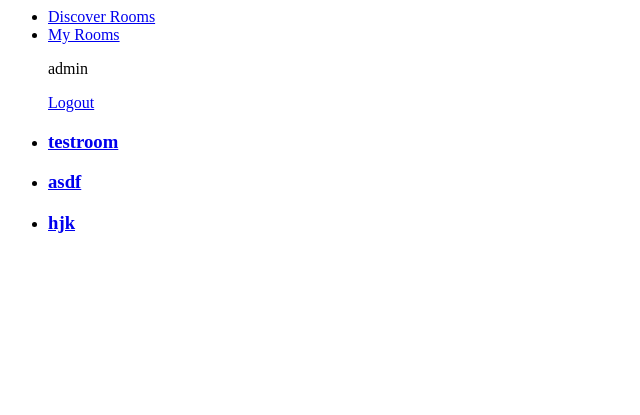
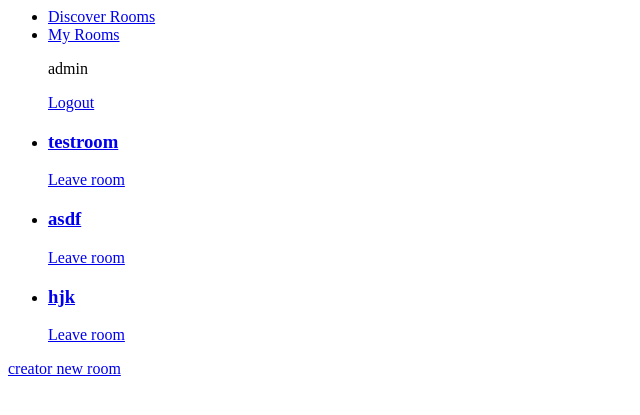
Before and after one commit to KingGorgeOfIRL/SSDassign, a Django app: page /myrooms/ in a window 1280 px wide. Shown: the top 415 px of the page, without its empty margins (0-640 px from the left). Run offline with Django 4.2, Linux system fonts and the light colour scheme; a user stored in the database is signed in; data comes from the database, SQL or seed files in the repository; both versions use the stored data as it was after the commit.

Commit message:
manual room create form

```diff
--- a/MainPage/ForumPage/models.py
+++ b/MainPage/ForumPage/models.py
@@ -7,7 +7,7 @@ class ForumRoom(models.Model):
     description = models.CharField(max_length=100,null=True)
     roomCreator = models.ForeignKey(User, on_delete= models.SET_NULL,null=True, related_name='creator')
     roomModerator = models.ForeignKey(User, on_delete=models.SET_NULL, null=True, related_name='moderator')
-    memberList = models.ManyToManyField(User, related_name='members')
+    memberList = models.ManyToManyField(User, related_name='members',null=True)
 
 class Comment(models.Model):
     commentId = models.AutoField(primary_key=True)
--- a/MainPage/ForumPage/urls.py
+++ b/MainPage/ForumPage/urls.py
@@ -14,6 +14,12 @@ urlpatterns = [
     path('myrooms/', views.myrooms,name='myrooms'),
     path('AccountDetails/',views.Accountdets,name='Accountdets'),
     path('room/<str:pk>/',views.room,name='room'),
+#CRUD
+    path('create_room/', views.createRoom, name='createRoom'),
+    path('edit_room/<str:pk>',views.editRoom,name='editRoom'),
+    path('delete_room/<str:pk>',views.deleteRoom,name='deleteRoom'),
+    path('leave_room/<str:pk>',views.leaveRoom,name='leaveRoom'),
+    path('join_room/<str:pk>',views.joinRoom,name='joinRoom'),
+    path('delete_message/<int:pk>',views.deleteMessage,name='deleteMessage'),
     path('add-comment/', views.addComment, name='addComment'),
-
 ]
--- a/MainPage/ForumPage/views.py
+++ b/MainPage/ForumPage/views.py
@@ -7,7 +7,7 @@ from .models import ForumRoom, Comment
 from django.contrib import messages
 from django.contrib.auth.decorators import login_required
 from django.contrib.auth import authenticate, login,logout
-from .forms import SignupForm
+from .forms import *
 from django.contrib.auth import get_user_model
 from django.utils.http import urlsafe_base64_encode, urlsafe_base64_decode
 from django.contrib.sites.shortcuts import get_current_site
@@ -29,7 +29,9 @@ def discover(request):
 @login_required(login_url='/login')
 def myrooms(request):
     rooms = ForumRoom.objects.filter(memberList = request.user)
-    htmlvar = {'rooms':rooms}
+    user = get_object_or_404(User, username = request.user.username)
+
+    htmlvar = {'rooms':rooms, 'user':user}
     return render(request,'myrooms.html',htmlvar)
 
 @login_required(login_url='/login')
@@ -38,21 +40,102 @@ def Accountdets(request):
     return render(request,'AccountDets.html',htmlvar)
 
 def room(request,pk):
-    Room = ForumRoom.objects.get(roomName=pk)
-    request.session['room'] = Room
+    Room = get_object_or_404(ForumRoom,roomName=pk)
+    request.session['room'] = Room.roomName
+    request.session['pk'] = pk
+    username = request.session['username']
+    user = get_object_or_404(User,username=username)
     comments = Comment.objects.filter(room=Room)
-    htmlvar = {'comments':comments}
+    htmlvar = {'comments':comments,'user':user, 'room':Room}
     return render(request,'room.html',htmlvar)
 
+#CRUD
+def deleteRoom(request,pk):
+    room = get_object_or_404(ForumRoom, id=pk)
+    if request.user != room.host:
+        return messages.error(request,"rooms does not belong to user ")
+
+    if request.method == "POST":
+        room.delete()
+        return redirect('home')
+    htmlvar = {"obj":room}
+    return render(request, 'main/delete.html',htmlvar)
+
+def createRoom(request):
+    user = get_object_or_404(User,username= request.session['username'])
+    users = User.objects.exclude(username__in = ['Guest', request.user.username])
+    if request.method == 'POST':
+        #must include input validation
+        name = request.POST.get('roomName')
+        status = request.POST.get('roomStatus')
+        description = request.POST.get('description')
+        modname = request.POST.get('roomModerator')
+        mod = get_object_or_404(User, username=modname)
+        memberlist_name = request.POST.getlist("memberList")
+        memberlist_name.append('Guest')
+        memberlist_name.append(request.session['username'])
+        memberlist = [get_object_or_404(User, username=username) for username in memberlist_name]
+        room = ForumRoom.objects.create(
+            roomName= name,
+            roomStatus = status,
+            description = description,
+            roomCreator = user,
+            roomModerator = mod
+        )
+        room.memberList.set(memberlist)
+        return redirect('room',pk=name)
+    htmlvar = {'users':users}
+    return render(request,'CRUD/roomform.html',htmlvar)
+
+def leaveRoom(request,pk):
+    room = get_object_or_404(ForumRoom, roomName= pk)
+    user = get_object_or_404(User, username=request.user.username)
+    room.memberList.remove(user)
+    return redirect('myrooms')
+
+def joinRoom(request,pk):
+    room = get_object_or_404(ForumRoom, roomName= pk)
+    user = get_object_or_404(User, username=request.user.username)
+    room.memberList.add(user)
+    return redirect('myrooms')
+
+def editRoom(request,pk):
+    room = get_object_or_404(ForumRoom,roomName=pk)
+    form = RoomForm(instance)
+
+def deleteMessage(request,pk):
+    message= get_object_or_404(Comment,commentId=pk)
+    roomName = request.session['room']
+    room = get_object_or_404(ForumRoom,roomName=roomName)
+    user = get_object_or_404(User, username = request.user.username)
+    if user != message.creator and (user != room.roomModerator or user != room.roomCreator):
+        return messages.error(request,"user does not have permission to do this ")
+
+    if request.method == "POST":
+        message.delete()
+        pk = request.session['pk']
+        return redirect('room',pk=pk)
+    htmlvar = {"obj":message}
+    return render(request, 'CRUD/delete.html',htmlvar)
+
 def addComment(request):
-    Room = request.session['room']
+    roomname = request.session['room']
+    room = get_object_or_404(ForumRoom,roomName=roomname)
+    username = request.session['username']
+    pk = request.session['pk']
+    user = get_object_or_404(User,username=username)
     if request.method == "POST":
         comment = request.POST.get('Comment')
-        add = Comment(comment=comment, )
-    htmlvar = {'room':Room}
-    render(request, 'comment.html', htmlvar)
+        add = Comment.objects.create(
+            comment=comment,
+            creator=user,
+            room=room
+        )
+        return  redirect('room',pk=pk)
+    htmlvar = {'room':room}
+    return render(request, 'comment.html', htmlvar)
 
-#authentication
+#authentication /done /not validated
 def loginUser(request):
     page = 'login'
     if request.user.is_authenticated:
@@ -61,10 +144,7 @@ def loginUser(request):
         username = request.POST.get("username")
         password = request.POST.get("password")
 
-        try:
-            user = User.objects.get(username=username)
-        except:
-            messages.error(request,'user does not exist')
+        user = get_object_or_404(User,username=username)
         user = authenticate(request,username=username,password=password)
         if user is not None:
             request.session['username'] = username
@@ -80,11 +160,9 @@ def logoutUser(request):
     return redirect('login')
 
 def registerUser(request):
-    User = get_user_model()
     if request.method == "POST":
         form = SignupForm(request.POST)
         if form.is_valid():
-            email = form.cleaned_data.get('email')
             user = form.save(commit=False)
             user.save()
             current_site = get_current_site(request)
@@ -102,7 +180,7 @@ def registerUser(request):
                 from_email='asherlee.bxl@gmail.com',
                 recipient_list= [to_email]
                 )
-            return HttpResponse('Please confirm your email address to complete the registration')
+            return messages.error(request,'Please confirm your email address to complete the registration')
         else:
             messages.error(request, "An error occured during registration")
     else:
@@ -123,7 +201,7 @@ def OTPview(request):
             if valid_until > datetime.now():
                 totp = pyotp.TOTP(otp_secret_key,interval=60)
                 if totp.verify(otp):
-                    user = User.objects.get(username=username)
+                    user = get_object_or_404(User,username=username)
                     login(request,user)
                     del request.session['otp_secret_key']
                     del request.session['otp_valid_date']
@@ -140,7 +218,7 @@ def activate(request, uidb64, token):
     User = get_user_model()
     try:
         uid = force_str(urlsafe_base64_decode(uidb64))
-        user = User.objects.get(pk=uid)
+        user = get_object_or_404(User,pk=uid)
     except(TypeError, ValueError, OverflowError, User.DoesNotExist):
         user = None
     if user is not None and account_activation_token.check_token(user, token):
@@ -149,7 +227,7 @@ def activate(request, uidb64, token):
         login(request,user)
         return render(request,'Email/emailvalid.html')
     else:
-        return HttpResponse('Activation link is invalid!')
+        return messages.error(request,'Activation link is invalid!')
 
 def send_otp(request):
     totp = pyotp.TOTP(pyotp.random_base32(),interval=60)
@@ -157,7 +235,8 @@ def send_otp(request):
     request.session['otp_secret_key'] = totp.secret
     valid_date = datetime.now() + timedelta(minutes=1)
     request.session['otp_valid_date'] = str(valid_date)
-    user = User.objects.get(username=request.POST.get('username'))
+    user = get_object_or_404(User,username=request.POST.get('username'))
+    print(otp)
     message = render_to_string('Email/OTPEmail.html', {
         'user': user,
         'token': otp,
@@ -178,13 +257,11 @@ def guestLogin(request):
         username = 'Guest'
         password = 'Guest@room1'
 
-        try:
-            user = User.objects.get(username=username)
-        except:
-            pass
+        user = get_object_or_404(User,username=username)
         user = authenticate(request,username=username,password=password)
         if user is not None:
             login(request,user)
+            request.session['username'] = username
             return redirect('myrooms')
     htmlvar = {}
     return render(request,'login.html',htmlvar)
--- a/MainPage/Template/discover.html
+++ b/MainPage/Template/discover.html
@@ -4,6 +4,7 @@
     {% for room in rooms %}
     <li>
         <h3><a href="{% url 'room' room.roomName %}">{{room.roomName}}</a></h3>
+        <a href="{% url 'joinRoom' room.roomName %}">join room</a>
     </li>
     {%endfor%}
 </ul>
--- a/MainPage/Template/myrooms.html
+++ b/MainPage/Template/myrooms.html
@@ -4,8 +4,13 @@
 {% for room in rooms %}
 <li>
     <h3><a href="{% url 'room' room.roomName %}">{{room.roomName}}</a></h3>
+    <a href="{% url 'leaveRoom' room.roomName %}">Leave room</a>
+    {% if user.username == room.creator %}
+    <a href="{% url 'editRoom' room.roomName}">edit room</a>
+    {%endif%}
 </li>
+
 {%endfor%}
 </ul>
-
+<a href="{% url 'createRoom'%}">creator new room</a>
 {%endblock%}
--- a/MainPage/Template/room.html
+++ b/MainPage/Template/room.html
@@ -6,8 +6,11 @@
         <h3>{{comment.creator}}</h3>
         <p>{{comment.comment}}</p>
         <small>{{comment.timecreated}}</small>
+        {% if user.username == comment.creator.username or user.username == room.roomCreator or user.username == room.roomModerator %}
+        <a href="{% url 'deleteMessage' comment.commentId %}">Delete</a>
+        {%endif%}
     </li>
     {%endfor%}
 </ul>
-<a href="{% url 'comment'%}">add comment</a>
+<a href="{% url 'addComment'%}">add comment</a>
 {%endblock%}
```
Also changed, not shown: MainPage/ForumPage/forms.py (+11 -1 lines), MainPage/Template/CRUD/delete.html (added, +14 -0 lines), MainPage/Template/CRUD/roomform.html (added, +35 -0 lines), MainPage/ForumPage/migrations/0002_alter_forumroom_memberlist.py (added), MainPage/db.sqlite3.
